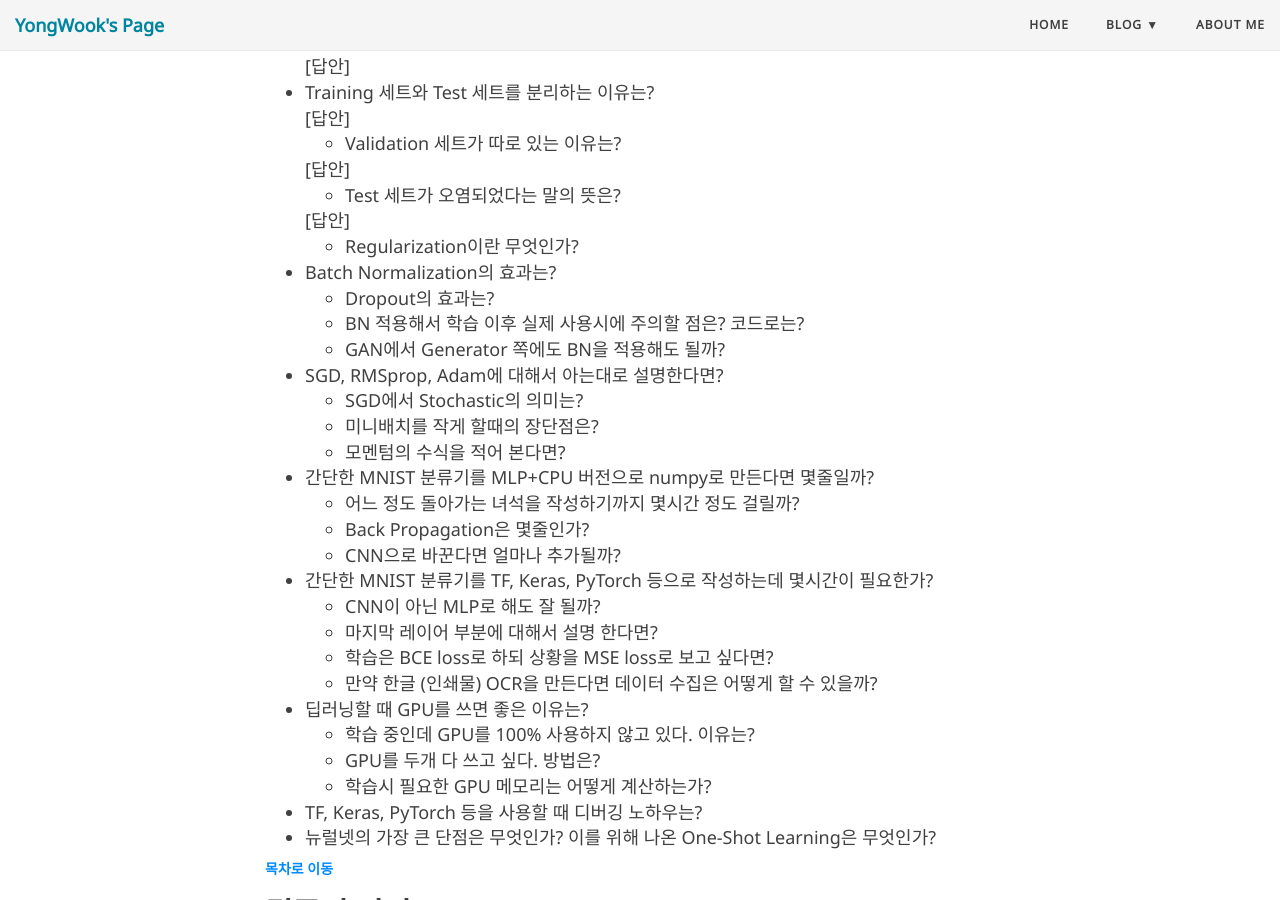
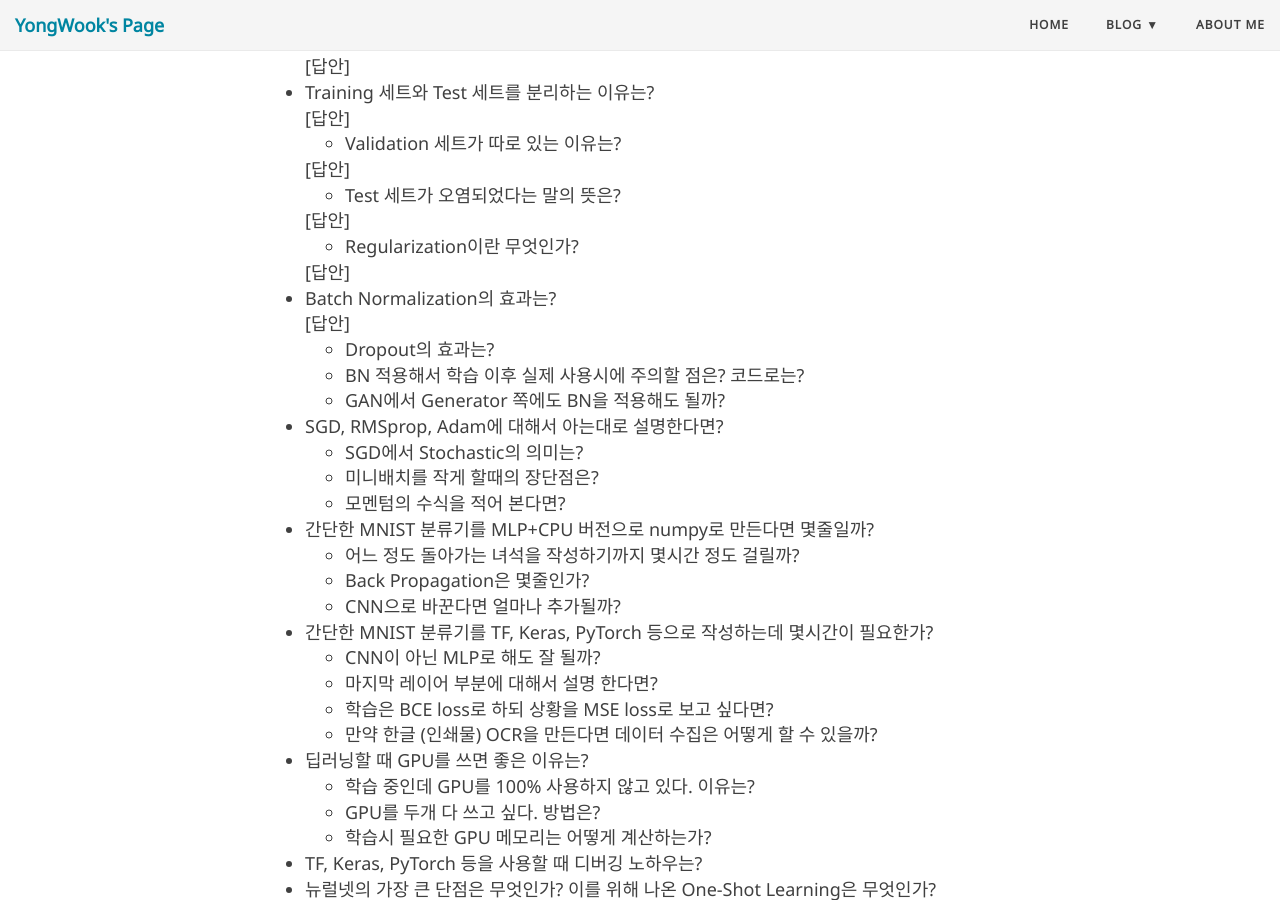
Before and after one commit to YongWookHa/yongwookha.github.io_, a Jekyll site: the page built from collections/_Machine_Learning/2019-10-11-Interview Question.md, in a window 1280 px wide and 900 px high, scrolled down 5616 px. Built offline with Jekyll 4.4.1, drawn with Linux system fonts in a browser that asks for light colours; nearby versions of some CDN libraries; comment, search, counter and statistics services are not loaded.

Commit message:
update: Deep Learning Parts

```diff
--- a/collections/_Machine_Learning/2019-10-11-Interview Question.md
+++ b/collections/_Machine_Learning/2019-10-11-Interview Question.md
@@ -555,7 +555,21 @@
 
     </details>
 	- Regularization이란 무엇인가?
+    <details markdown="1">
+    <summary>[답안]</summary>
+
+    > 단순히 Cost function의 값이 작아지는 방향으로 모델을 학습하면 특정 가중치가 과도하게 커지는 현상이 나타날 수 있다. Regularization의 개념은, Cost Function을 계산할 때 가중치의 절대값 만큼을 더해주는 방법으로 특정 가중치의 값이 너무 커지는 현상을 억제하는 것이다.
+
+    </details>
 - Batch Normalization의 효과는?
+  <details markdown="1">
+  <summary>[답안]</summary>
+
+  > 은닉층에서의 입력값을 Normalize함으로써 입력 분포를 조정 할 수 있다. 은닉층의 입력 분포가 조정되면 학습 편의성이 개선되어 수렴 속도가 빨라지고, Local Optima를 피할 가능성이 높아진다.
+  >
+  >  참조 : [https://light-tree.tistory.com/132](https://light-tree.tistory.com/132) / [https://light-tree.tistory.com/139](https://light-tree.tistory.com/139)
+
+  </details>
 	- Dropout의 효과는?
 	- BN 적용해서 학습 이후 실제 사용시에 주의할 점은? 코드로는?
 	- GAN에서 Generator 쪽에도 BN을 적용해도 될까?
```
